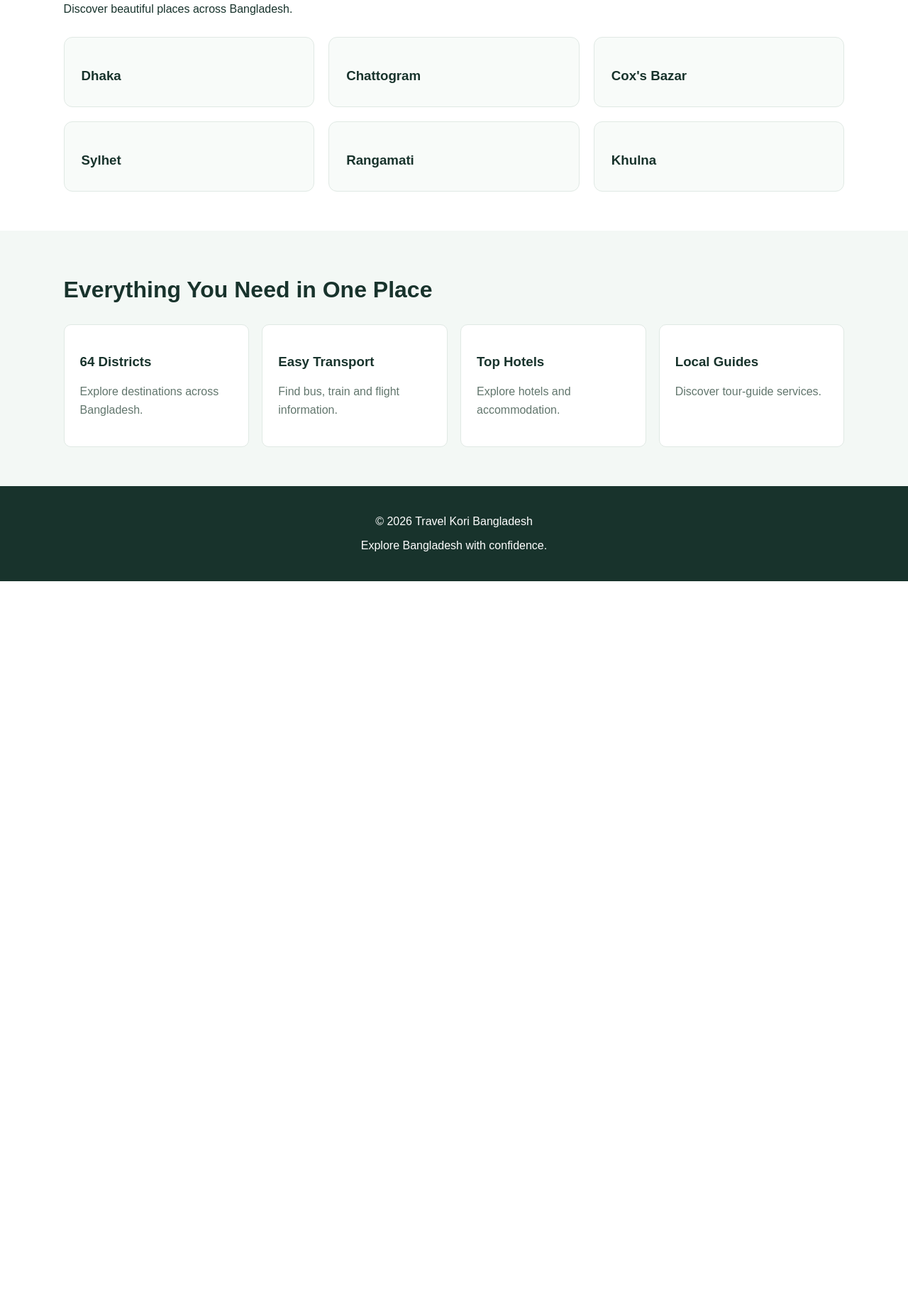
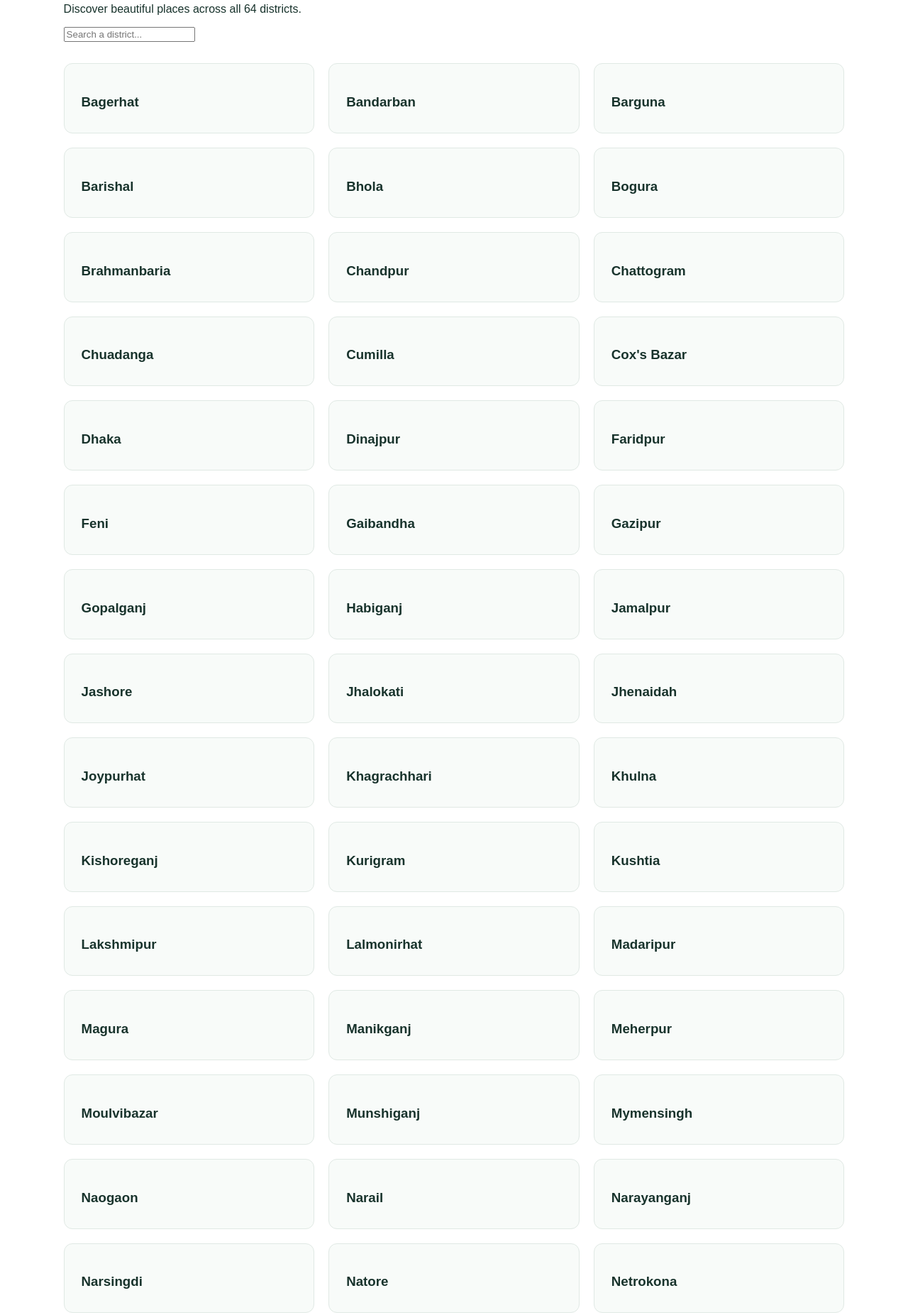
Before and after one commit to stephensikder/Travel-Kori-Bangladesh, a plain HTML site: page frontend/index.html in a window 1280 px wide. Shown: the part 990-2843 px from the top of the page at 71% size. Before the commit the page ends 1809 px from the top, so only its background shows below. Drawn offline with Linux system fonts and the light colour scheme.

Commit message:
Add all 64 districts and search functionality

```diff
--- a/frontend/index.html
+++ b/frontend/index.html
@@ -55,38 +55,27 @@
     </section>
 
 
-<!-- Popular Destinations -->
+
+<!-- District Section -->
 <section id="destinations" class="section">
     <p class="section-label">EXPLORE BANGLADESH</p>
     <h2>Explore Our Districts</h2>
-    <p>Discover beautiful places across Bangladesh.</p>
+    <p>Discover beautiful places across all 64 districts.</p>
 
-    <div class="destination-grid">
-        <article class="destination-card">
-            <h3>Dhaka</h3>
-        </article>
+    <!-- District search -->
+    <input
+        type="text"
+        id="districtSearch"
+        placeholder="Search a district..."
+        aria-label="Search districts"
+    >
 
-        <article class="destination-card">
-            <h3>Chattogram</h3>
-        </article>
+    <!-- JavaScript will add district cards here -->
+    <div class="destination-grid" id="districtGrid"></div>
 
-        <article class="destination-card">
-            <h3>Cox's Bazar</h3>
-        </article>
+    <p id="districtMessage"></p>
+</section>
 
-        <article class="destination-card">
-            <h3>Sylhet</h3>
-        </article>
-
-        <article class="destination-card">
-            <h3>Rangamati</h3>
-        </article>
-
-        <article class="destination-card">
-            <h3>Khulna</h3>
-        </article>
-    </div>
-</section>
 
 
     <!-- Features -->
--- a/frontend/script.js
+++ b/frontend/script.js
@@ -1,31 +1,106 @@
 
-const searchBtn = document.getElementById("searchBtn");
-const destination = document.getElementById("destination");
-const travelDate = document.getElementById("travelDate");
-const searchMessage = document.getElementById("searchMessage");
+const districts = [
+    "Bagerhat",
+    "Bandarban",
+    "Barguna",
+    "Barishal",
+    "Bhola",
+    "Bogura",
+    "Brahmanbaria",
+    "Chandpur",
+    "Chattogram",
+    "Chuadanga",
+    "Cumilla",
+    "Cox's Bazar",
+    "Dhaka",
+    "Dinajpur",
+    "Faridpur",
+    "Feni",
+    "Gaibandha",
+    "Gazipur",
+    "Gopalganj",
+    "Habiganj",
+    "Jamalpur",
+    "Jashore",
+    "Jhalokati",
+    "Jhenaidah",
+    "Joypurhat",
+    "Khagrachhari",
+    "Khulna",
+    "Kishoreganj",
+    "Kurigram",
+    "Kushtia",
+    "Lakshmipur",
+    "Lalmonirhat",
+    "Madaripur",
+    "Magura",
+    "Manikganj",
+    "Meherpur",
+    "Moulvibazar",
+    "Munshiganj",
+    "Mymensingh",
+    "Naogaon",
+    "Narail",
+    "Narayanganj",
+    "Narsingdi",
+    "Natore",
+    "Netrokona",
+    "Nilphamari",
+    "Noakhali",
+    "Pabna",
+    "Panchagarh",
+    "Patuakhali",
+    "Pirojpur",
+    "Rajbari",
+    "Rajshahi",
+    "Rangamati",
+    "Rangpur",
+    "Satkhira",
+    "Shariatpur",
+    "Sherpur",
+    "Sirajganj",
+    "Sunamganj",
+    "Sylhet",
+    "Tangail",
+    "Thakurgaon"
+];
 
-searchBtn.addEventListener("click", function () {
-    const place = destination.value.trim();
-    const date = travelDate.value;
+const districtGrid = document.getElementById("districtGrid");
+const districtSearch = document.getElementById("districtSearch");
+const districtMessage = document.getElementById("districtMessage");
 
-    if (place === "") {
-        searchMessage.textContent = "Please enter a destination.";
-        return;
-    }
+// Display district cards
+function displayDistricts(districtList) {
+    districtGrid.innerHTML = "";
 
-    if (date === "") {
-        searchMessage.textContent = "Please select a travel date.";
-        return;
-    }
+    districtList.forEach(function (district) {
+        const card = document.createElement("article");
+        card.className = "destination-card";
 
-    searchMessage.textContent =
-        "Searching for " + place + " on " + date + "...";
+        const title = document.createElement("h3");
+        title.textContent = district;
+
+        card.appendChild(title);
+        districtGrid.appendChild(card);
+    });
+
+    districtMessage.textContent =
+        districtList.length + " of " + districts.length + " districts shown.";
+}
+
+// Search districts by name
+districtSearch.addEventListener("input", function () {
+    const searchText = districtSearch.value.trim().toLowerCase();
+
+    const filteredDistricts = districts.filter(function (district) {
+        return district.toLowerCase().includes(searchText);
+    });
+
+    displayDistricts(filteredDistricts);
 });
 
-document.getElementById("loginBtn").addEventListener("click", function () {
-    alert("Login page will be available soon!");
-});
+// Display all 64 districts when the page loads
+displayDistricts(districts);
 
-document.getElementById("signupBtn").addEventListener("click", function () {
-    alert("Sign Up page will be available soon!");
-});
+// Check district count in the browser console
+console.log("Total districts:", districts.length);
```
